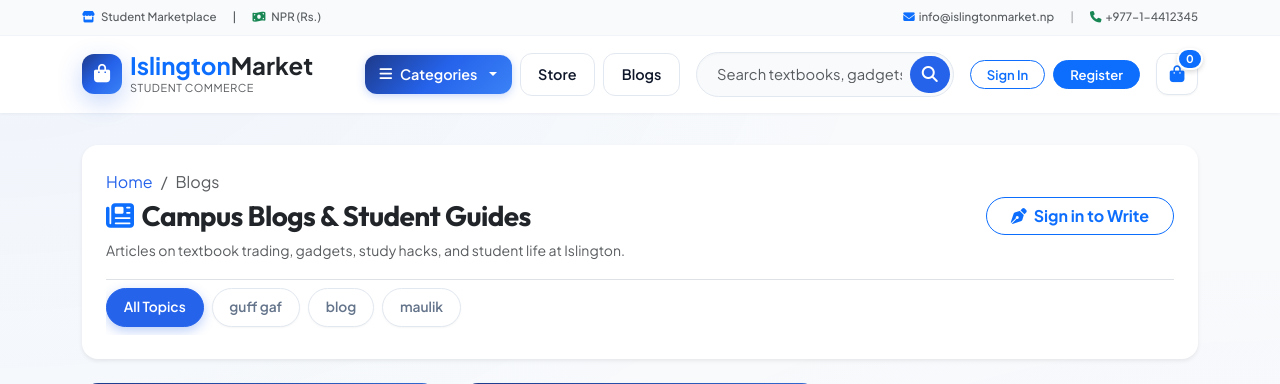
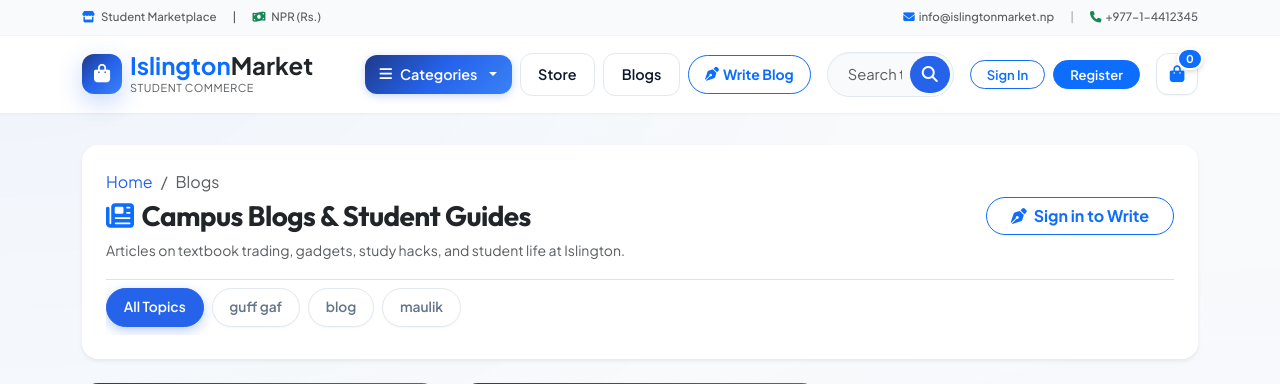
Before and after one commit to MaulikI8/summerclass, a Django app: page /blogs/ in a window 1280 px wide. Shown: the top 384 px of the page. Run offline with Django 5.2, Linux system fonts and the light colour scheme; data comes from the database, SQL or seed files in the repository; data that the repository does not hold is empty; some libraries are stand-ins or nearby versions.

Commit message:
Add Write Blog button to navbar and profile dropdown

```diff
--- a/Templates/master/base.html
+++ b/Templates/master/base.html
@@ -419,6 +419,7 @@
                     <li><a class="dropdown-item py-2 rounded" href="{% url 'user_profile' %}?tab=products"><i class="fas fa-boxes me-2 text-info"></i> My Products</a></li>
                     <li><a class="dropdown-item py-2 rounded" href="{% url 'user_profile' %}?tab=orders"><i class="fas fa-receipt me-2 text-success"></i> My Orders</a></li>
                     <li><a class="dropdown-item py-2 rounded" href="{% url 'user_profile' %}?tab=add"><i class="fas fa-plus-circle me-2 text-warning"></i> Post New Listing</a></li>
+                    <li><a class="dropdown-item py-2 rounded" href="{% url 'blog_create' %}"><i class="fas fa-pen-nib me-2 text-primary"></i> Write a Blog</a></li>
                     <li><hr class="dropdown-divider my-1"></li>
                     <li><a class="dropdown-item py-2 rounded text-danger" href="{% url 'student_logout' %}"><i class="fas fa-power-off me-2"></i> Log out</a></li>
                   </ul>
@@ -490,6 +491,9 @@
               </div>
               <a href="{% url 'products' %}" class="btn btn-nav-link d-none d-md-inline-flex">Store</a>
               <a href="{% url 'blog' %}" class="btn btn-nav-link d-none d-md-inline-flex">Blogs</a>
+              <a href="{% url 'blog_create' %}" class="btn btn-outline-primary btn-sm rounded-pill px-3 py-2 fw-bold d-none d-lg-inline-flex align-items-center gap-1">
+                <i class="fas fa-pen-nib text-primary"></i> Write Blog
+              </a>
             </div>
 
             <!-- Modern Search Bar -->
```
